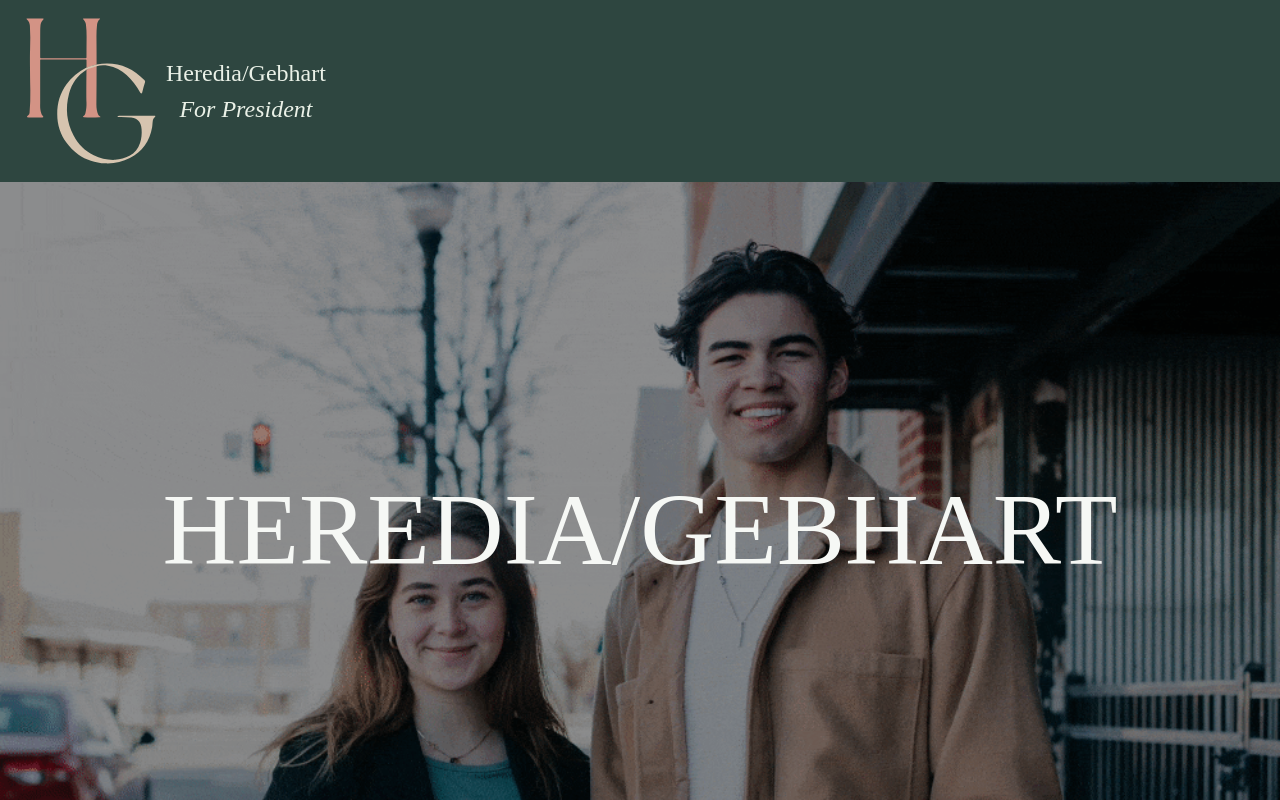
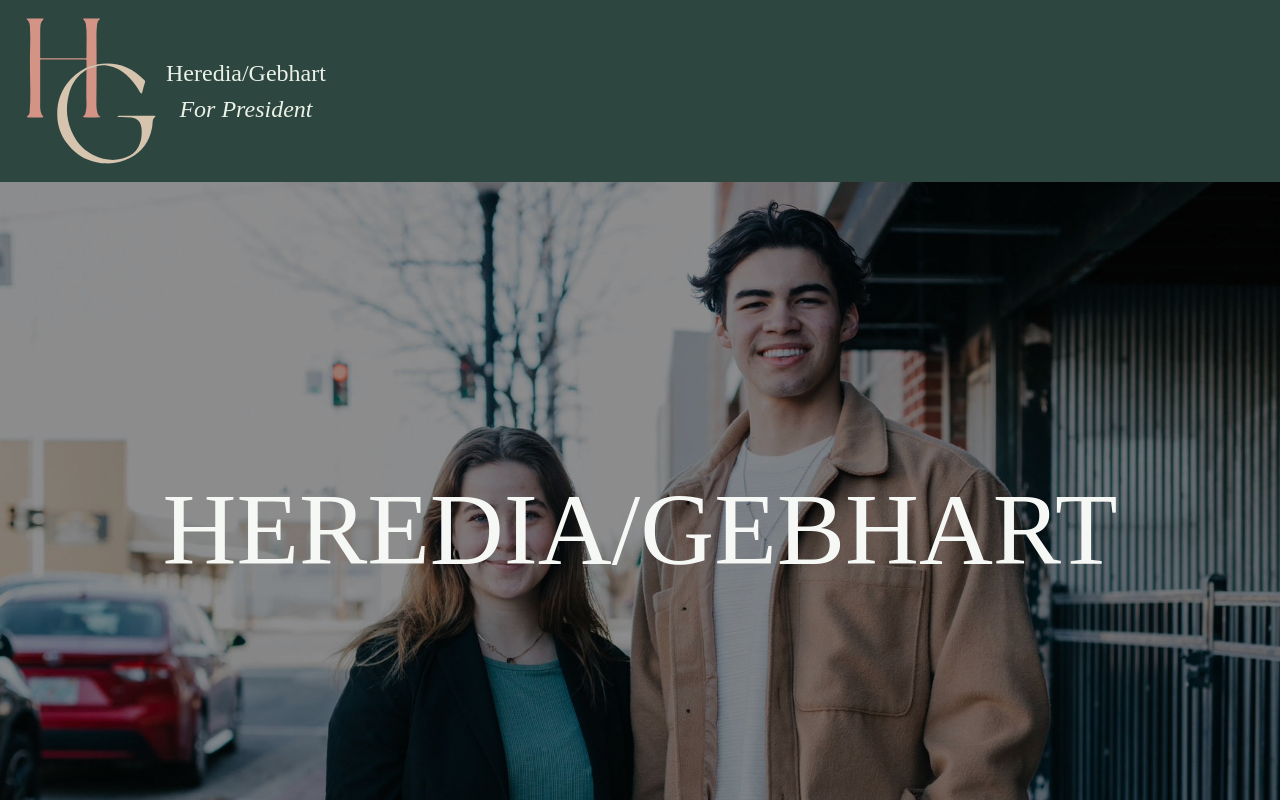
Before and after one commit to Tubbster-UX/Heredia-Gebhart, a React (Create React App) app: page / in a window 1280 px wide. Shown: the top 800 px of the page. Built offline with nearby package versions, Linux system fonts and the light colour scheme.

Commit message:
made the hero image better looking

```diff
--- a/src/App.js
+++ b/src/App.js
@@ -69,7 +69,7 @@ function App() {
           className="overflow-hidden bg-no-repeat bg-top bg-cover"
           style={{
             backgroundPosition: "50%",
-            backgroundImage: 'url("Brad-Lila.webp")',
+            backgroundImage: 'url("Brad-Lila.jpg")',
             height: "90vh"
           }}
         >
```
Also changed, not shown: public/Brad-Lila.jpg (added).
